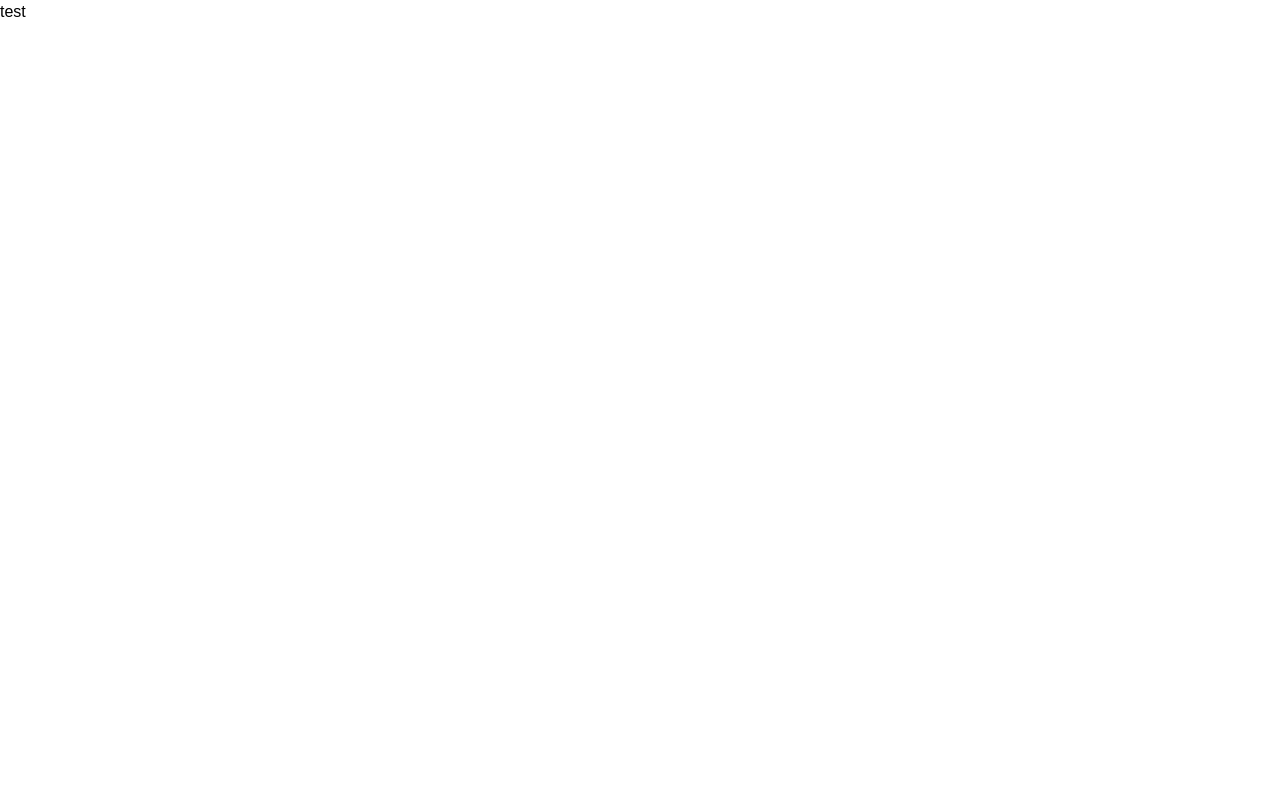
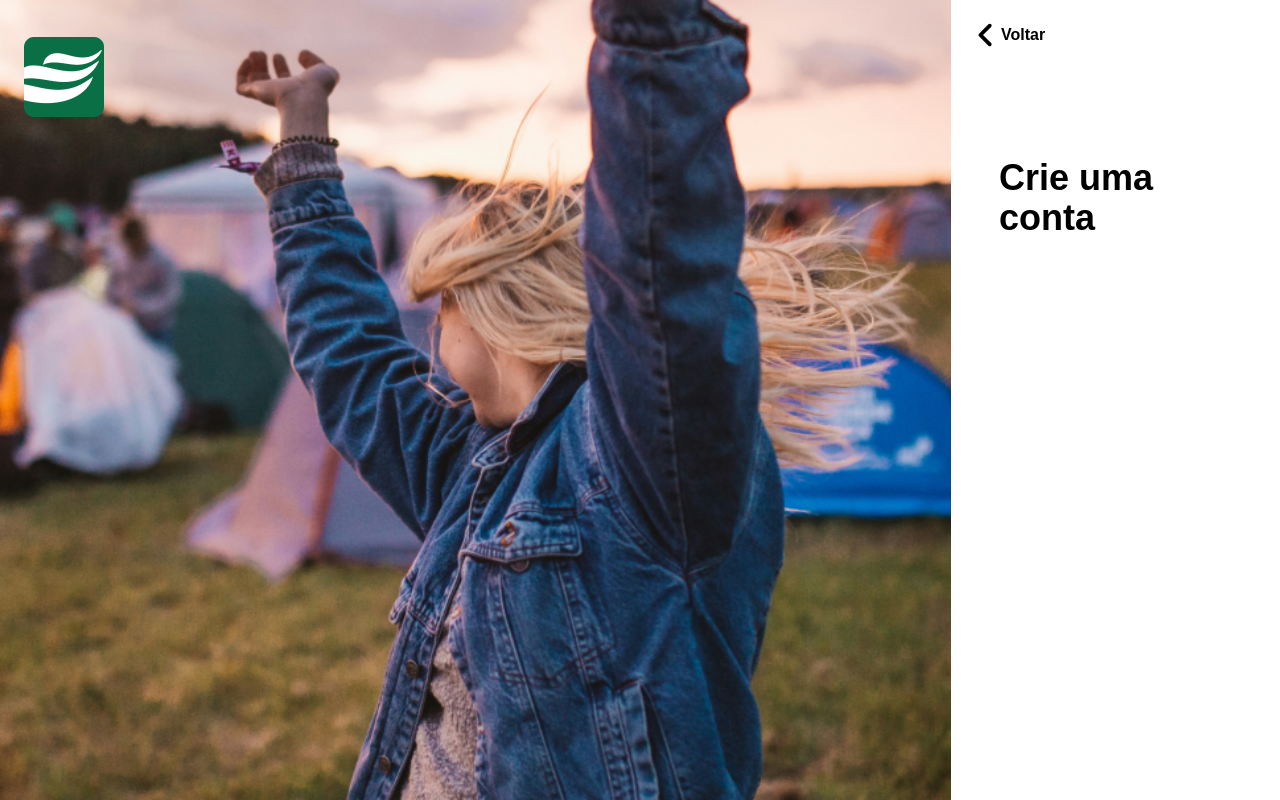
Before and after one commit to pedrohp2205/okr-manager, a React (Vite) app: page /register in a window 1280 px wide. Built offline with nearby package versions, Linux system fonts and the light colour scheme.

Commit message:
Começo da página de registro.

```diff
--- a/package.json
+++ b/package.json
@@ -12,6 +12,7 @@
   "dependencies": {
     "react": "^18.2.0",
     "react-dom": "^18.2.0",
+    "react-icons": "^5.1.0",
     "react-router-dom": "^6.22.3"
   },
   "devDependencies": {
--- a/src/components/register.tsx
+++ b/src/components/register.tsx
@@ -1,5 +1,32 @@
+import  loginpic  from "../assets/loginpic.png"
+import logo from "../assets/logo.png"
+import { FaAngleLeft } from "react-icons/fa6";
+import { Link } from "react-router-dom";
+
 export function Register() {
     return(
-        <h1>test</h1>
+        <div className="flex">
+            <div >
+                <img src={loginpic} alt="" className="max-h-screen w-[65rem] object-cover"/>
+                <img src={logo} alt="" className="absolute top-[0.8rem] m-[1.5rem]"/>
+            </div>
+
+            <div className="p-5 ">
+                <div className="flex size-fit items-center">
+                    <Link to="/"><FaAngleLeft  size={30} className="mx"/> </Link>
+                    <Link to="/"><p className="font-bold">Voltar</p></Link>
+
+                </div>
+
+                <div className="p-7 mt-20">
+                    <h1 className="text-4xl font-bold">Crie uma conta</h1>
+
+                    <form action="">
+
+                    </form>
+                </div>
+
+            </div>
+        </div>
     )
 }
--- a/tailwind.config.js
+++ b/tailwind.config.js
@@ -13,6 +13,10 @@ export default {
 
       fontFamily:{
         'sans': ['Arial'],
+      },
+
+      backgroundImage: {
+        'loginpage': "url('../assets/loginpic.png')",
       }
     },
 
```
Also changed, not shown: 1 other file (tests, documents, lock files or other folders).
